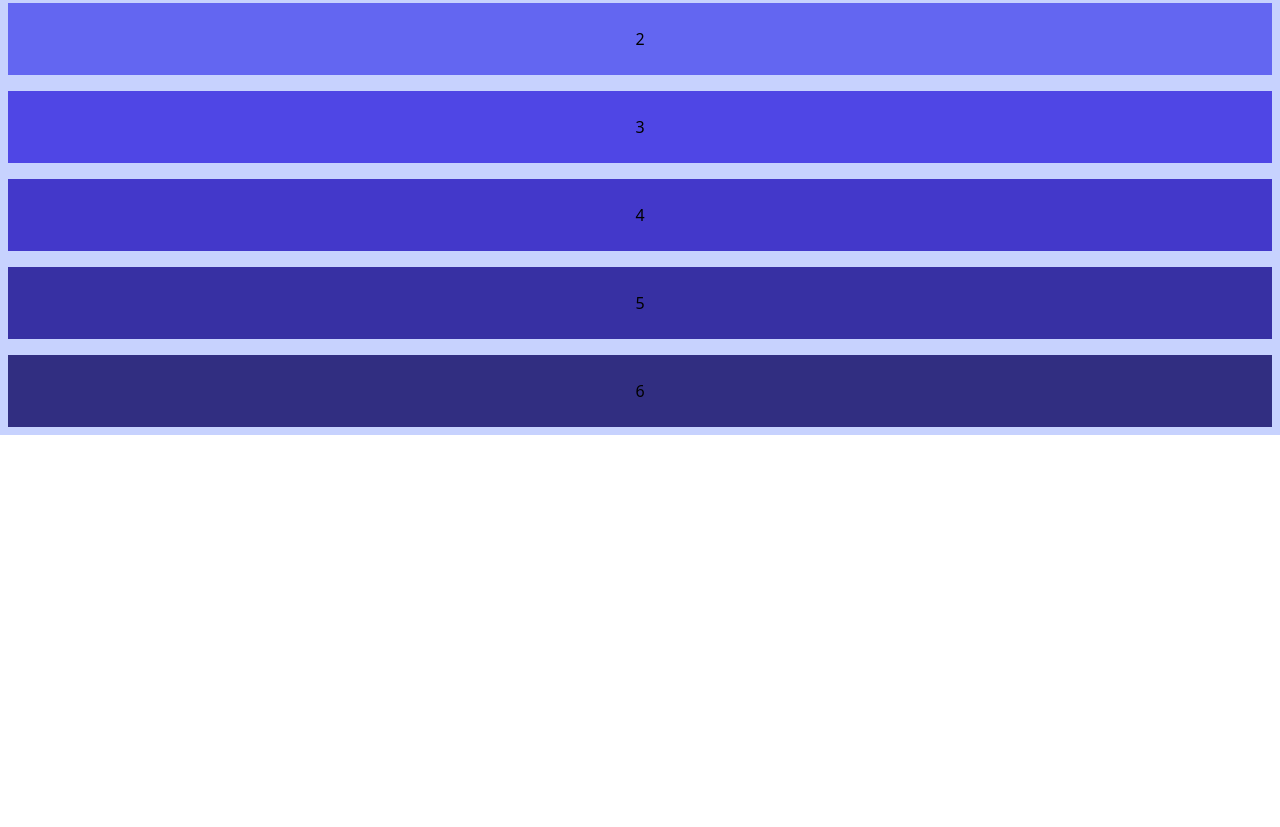
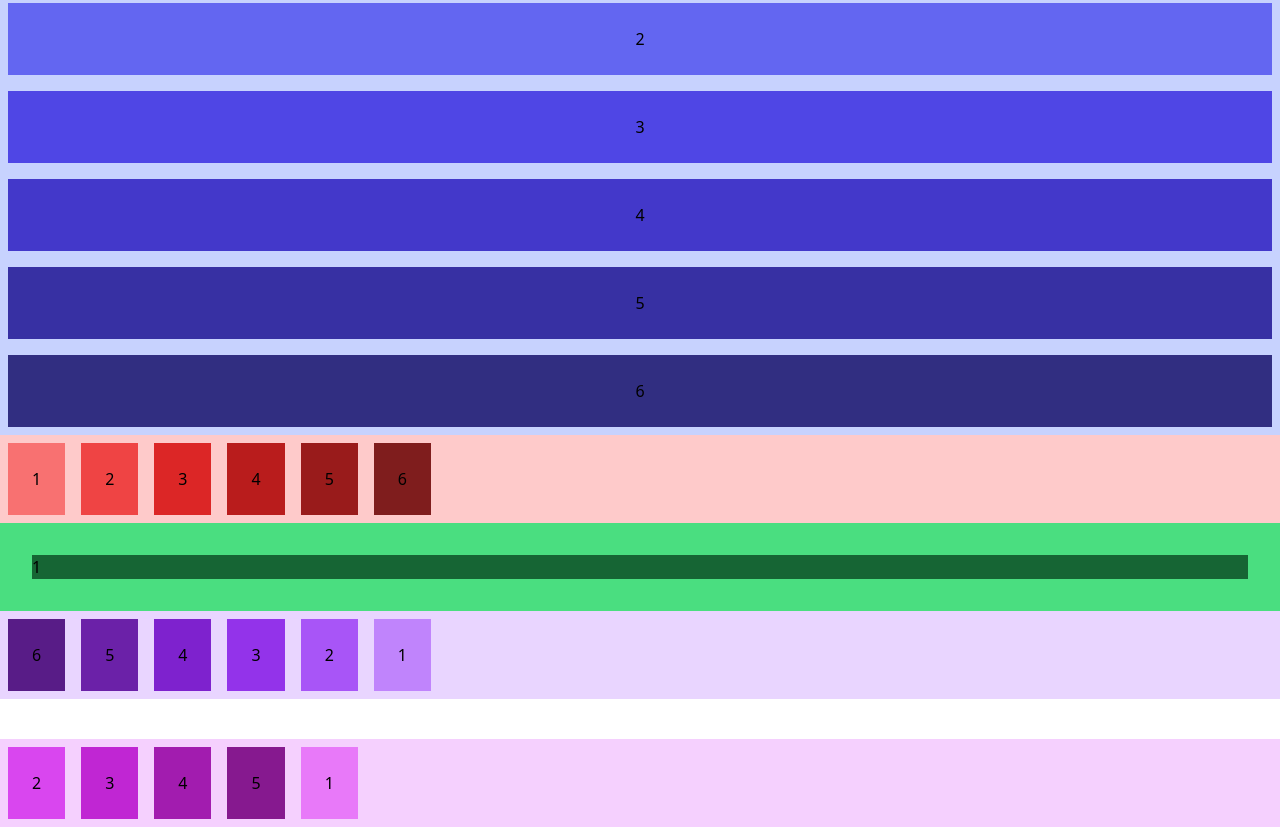
Before and after one commit to clepverse/curso-tailwindcss, a website: page src/index.html in a window 1280 px wide. Shown: the part 861-1688 px from the top of the page. Before the commit the page ends 1296 px from the top, so only its background shows below. Drawn offline with Linux system fonts and the light colour scheme.

Commit message:
Exercício 6

```diff
--- a/src/index.html
+++ b/src/index.html
@@ -125,5 +125,37 @@
       <div class="bg-indigo-800 p-6 m-2">5</div>
       <div class="bg-indigo-900 p-6 m-2">6</div>
     </div>
+
+    <!--Wrap-->
+    <div class="flex flex-wrap bg-red-200">
+      <div class="bg-red-400 p-6 m-2">1</div>
+      <div class="bg-red-500 p-6 m-2">2</div>
+      <div class="bg-red-600 p-6 m-2">3</div>
+      <div class="bg-red-700 p-6 m-2">4</div>
+      <div class="bg-red-800 p-6 m-2">5</div>
+      <div class="bg-red-900 p-6 m-2">6</div>
+    </div>
+    <div class="flex container bg-green-400 p-8">
+      <div class="flex-1 bg-green-800">1</div>
+    </div>
+
+    <!--Order-->
+    <div class="flex flex-wrap bg-purple-200">
+      <div class="bg-purple-400 p-6 m-2 order-last">1</div>
+      <div class="bg-purple-500 p-6 m-2 order-5">2</div>
+      <div class="bg-purple-600 p-6 m-2 order-4">3</div>
+      <div class="bg-purple-700 p-6 m-2 order-3">4</div>
+      <div class="bg-purple-800 p-6 m-2 order-2">5</div>
+      <div class="bg-purple-900 p-6 m-2 order-first">6</div>
+    </div>
+
+    <!--Exercício 6-->
+    <div class="flex flex-wrap bg-fuchsia-200 mt-10">
+      <div class="bg-fuchsia-400 p-6 m-2 lg:order-last">1</div>
+      <div class="bg-fuchsia-500 p-6 m-2">2</div>
+      <div class="bg-fuchsia-600 p-6 m-2">3</div>
+      <div class="bg-fuchsia-700 p-6 m-2">4</div>
+      <div class="bg-fuchsia-800 p-6 m-2">5</div>
+    </div>
   </body>
 </html>
```
Also changed, not shown: dist/output.css.
